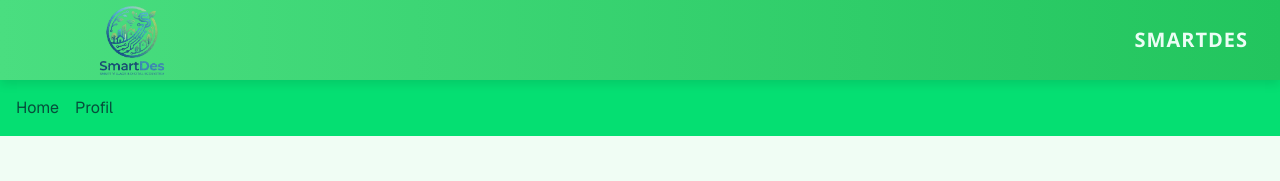
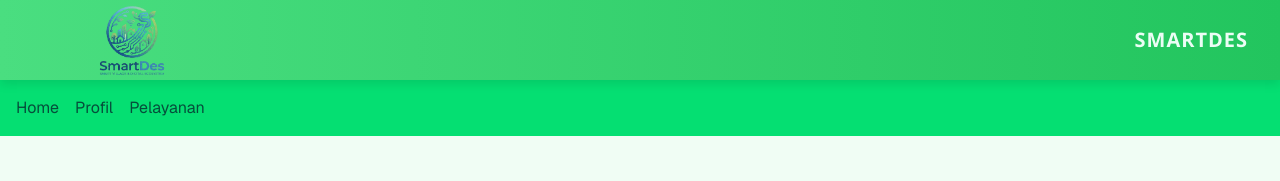
Before and after one commit to muhammadarlianoscar-uti/TA-WEB-24-SEMBADE, a Next.js app in the folder my-app/: page / in a window 1280 px wide. Shown: the top 181 px of the page. Built offline with nearby package versions, Linux system fonts and the light colour scheme.

Commit message:
Membuat menu/navbar Pelayanan

```diff
--- a/my-app/app/layout.tsx
+++ b/my-app/app/layout.tsx
@@ -47,6 +47,7 @@ export default function RootLayout({
         <nav className="bg-green-400 p-4 flex gap-4">
           <Link href="/">Home</Link>
           <Link href="/">Profil</Link>
+          <Link href="/">Pelayanan</Link>
 
         </nav>
 
```
